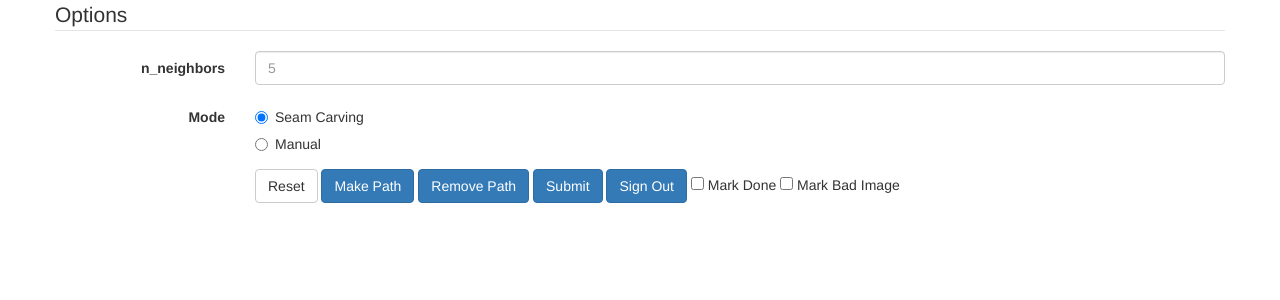
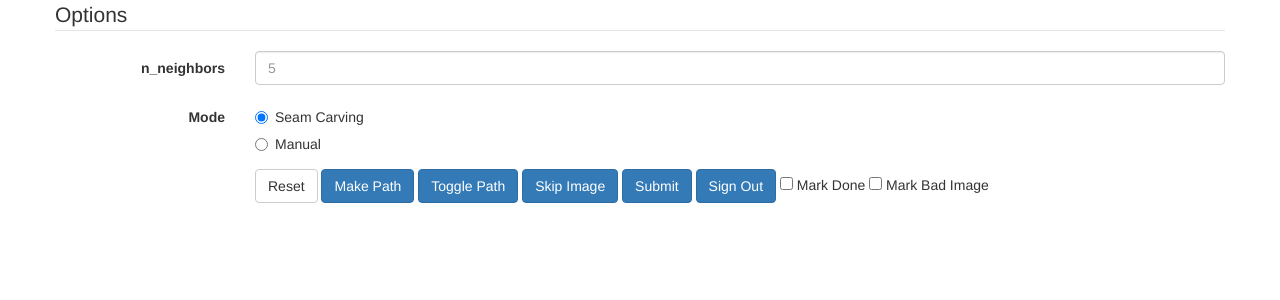
Before and after one commit to zmjjmz/whale_edge_annotations, a Flask app: page / in a window 1280 px wide. Shown: the top 300 px of the page. Run offline with Flask 2, Linux system fonts and the light colour scheme; some libraries are stand-ins or nearby versions.

Commit message:
Fixing UI bugs

```diff
--- a/static/css/style.css
+++ b/static/css/style.css
@@ -16,19 +16,16 @@ img.displayed {
   width: 10px;
   height: 10px;
   border-style: solid;
-  border-width: 1px;
+  border-width: 2px;
   border-color: yellow;
-  background-color:yellow;
 }
 
 #start.overlay{
   border-color: orange;
-  background-color: orange;
 }
 
 #end.overlay{
-  border-color: red;
-  background-color:red;
+  border-color: #99FF00;
 }
 
 .seamPath{
--- a/static/js/imageClick.js
+++ b/static/js/imageClick.js
@@ -253,10 +253,12 @@ $(document).ready(function(e) {
 
 
   $('img').on('dragstart', function(event) { event.preventDefault(); });
-  $('#removePath').click(function(e){
+
+  $('#togglePath').click(function(e){
     e.preventDefault();
-    $('.'+type+'Path').remove();
+    $('.'+type+'Path').toggle();
   });
+
   $('#optionsRadios1').click(function(e) {
     type = SEAM;
     $('.manualPath').hide();
@@ -269,13 +271,19 @@ $(document).ready(function(e) {
     $('.manualPath').show();
   });
 
-  $('#resetState').click(function(e) {
-    e.preventDefault();
+  function clearInfo(){
     linePoints = [];
     linePath = [];
+    $('#pathInfo').remove();
+    $('#initInfo').remove();
     $('.overlay').remove();
     $('.seamPath').remove();
     $('.manualPath').remove();
+  }
+
+  $('#resetState').click(function(e) {
+    e.preventDefault();
+    clearInfo();
   });
 
   $('.displayed').click(function(e) {
@@ -356,25 +364,37 @@ $(document).ready(function(e) {
     generatePath();
   });
 
+  function returnImage(){
+    values = {gid:$('#mainImage').attr("alt")};
+    $.ajax({
+      url: '/checkout',
+      type: 'POST',
+      data: JSON.stringify(values),
+      contentType: 'application/json; charset=utf-8',
+      dataType: 'json',
+      async: true
+    });
+  }
+
   $('#checkout').click(function(e){
     e.preventDefault();
     var checkout = confirm("Are you sure you want to sign out?");
     if(checkout){
-      values = {gid:$('#mainImage').attr("alt")};
-      $.ajax({
-        url: '/checkout',
-        type: 'POST',
-        data: JSON.stringify(values),
-        contentType: 'application/json; charset=utf-8',
-        dataType: 'json',
-        async: true
-      });
+      returnImage();
       $('#mainImage').remove();
-      $('.overlay').remove();
-      $('.seamPath').remove();
-      $('.manualPath').remove();
+      clearInfo();
       $('#container').append('<h2>Checked out</h2>');
     }
+  });
+
+  $('#skipImg').click(function(e){
+    e.preventDefault();
+    returnImage();
+    clearInfo();
+    $('#markDone').attr('checked', false);
+    $('#markBad').attr('checked',false);
+    $('#inputNeighbors').val($('#inputNeighbors').attr('placeholder'));
+    updateMainImage();
   });
 
   $('#manualSubmit').click(function(e){
@@ -431,12 +451,7 @@ $(document).ready(function(e) {
       }
     }
     if(updated){
-      linePoints = [];
-      linePath = [];
-      $('.overlay').remove();
-      $('.seamPath').remove();
-      $('.manualPath').remove();
-      $('#pathInfo').remove();
+      clearInfo();
       $('#markDone').attr('checked', false);
       $('#markBad').attr('checked',false);
       $('#inputNeighbors').val($('#inputNeighbors').attr('placeholder'));
--- a/templates/index.html
+++ b/templates/index.html
@@ -32,9 +32,10 @@
       <div class="col-lg-10 col-lg-offset-2">
         <button  id="resetState" class="btn btn-default">Reset</button>
         <button  id="makePath" class="btn btn-primary">Make Path</button>
-	<button  id="removePath" class="btn btn-primary">Remove Path</button>
+	    <button  id="togglePath" class="btn btn-primary">Toggle Path</button>
+        <button  id="skipImg" class="btn btn-primary">Skip Image</button>
         <button  id="manualSubmit" class="btn btn-primary">Submit</button>
-	      <button  id="checkout" class="btn btn-primary">Sign Out</button>
+	    <button  id="checkout" class="btn btn-primary">Sign Out</button>
         <input type="checkbox"id="markDone"> Mark Done
         <input type="checkbox"id="markBad"> Mark Bad Image
       </div>
```
